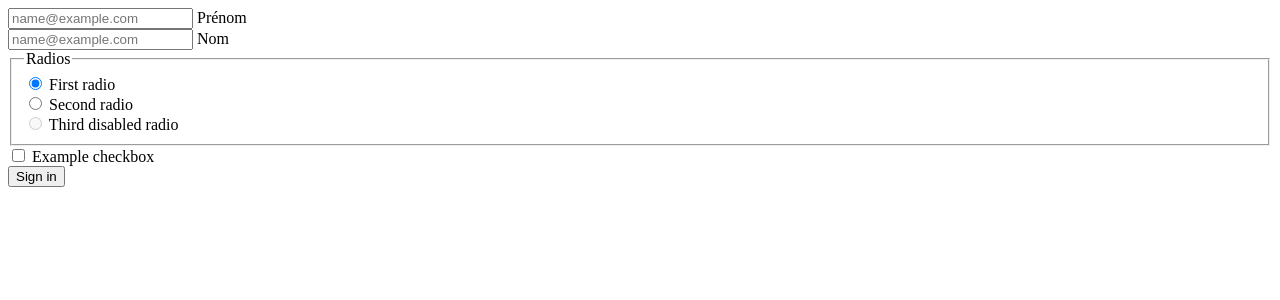
After one commit to kevin-ledez/Algorithmie-PHP, a PHP site: page /includes/form.inc.html in a window 1280 px wide. The commit adds this page. Shown: the top 300 px of the page. Run offline with PHP 8.4, Linux system fonts and the light colour scheme.

Commit message:
Add HTML

```diff
--- /dev/null
+++ b/php/includes/footer.inc.html
@@ -0,0 +1,3 @@
+<footer class="text-center">
+    © Nicolas Herbez - <a href="http://">GitHub</a>
+</footer>
--- /dev/null
+++ b/php/includes/form.inc.html
@@ -0,0 +1,44 @@
+<form>
+    <div class="form-floating mb-3">
+        <input type="email" class="form-control" id="floatingInput" placeholder="name@example.com">
+        <label for="floatingInput">Prénom</label>
+    </div>
+    <div class="form-floating mb-3">
+        <input type="email" class="form-control" id="floatingInput" placeholder="name@example.com">
+        <label for="floatingInput">Nom</label>
+    </div>
+    <fieldset class="row mb-3">
+        <legend class="col-form-label col-sm-2 pt-0">Radios</legend>
+        <div class="col-sm-10">
+            <div class="form-check">
+                <input class="form-check-input" type="radio" name="gridRadios" id="gridRadios1" value="option1" checked>
+                <label class="form-check-label" for="gridRadios1">
+                    First radio
+                </label>
+            </div>
+            <div class="form-check">
+                <input class="form-check-input" type="radio" name="gridRadios" id="gridRadios2" value="option2">
+                <label class="form-check-label" for="gridRadios2">
+                    Second radio
+                </label>
+            </div>
+            <div class="form-check disabled">
+                <input class="form-check-input" type="radio" name="gridRadios" id="gridRadios3" value="option3" disabled>
+                <label class="form-check-label" for="gridRadios3">
+                    Third disabled radio
+                </label>
+            </div>
+        </div>
+    </fieldset>
+    <div class="row mb-3">
+        <div class="col-sm-10 offset-sm-2">
+            <div class="form-check">
+                <input class="form-check-input" type="checkbox" id="gridCheck1">
+                <label class="form-check-label" for="gridCheck1">
+                    Example checkbox
+                </label>
+            </div>
+        </div>
+    </div>
+    <button type="submit" class="btn btn-primary">Sign in</button>
+</form>
```
Also changed, not shown: php/index.php (+44 -1 lines), php/includes/form2.inc.php (added).
